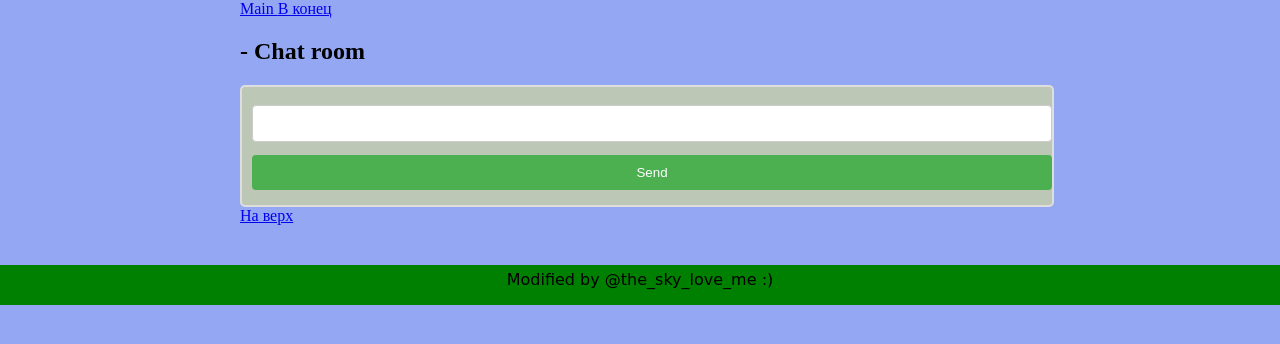
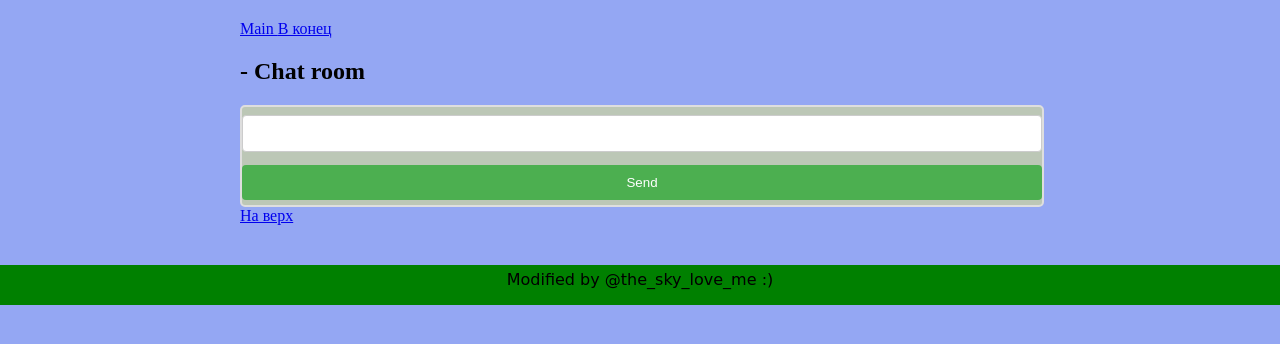
Before and after one commit to Vlad-Babiienko/DjangoChat, a Django app: template templates/room.html in a window 1280 px wide. Shown: the top 344 px of the page. Run offline with Django 3.2, Linux system fonts and the light colour scheme; the template is opened without the code that fills it, so the values that code supplies are empty; some libraries are stand-ins or nearby versions.

Commit message:
notifications

```diff
--- a/templates/room.html
+++ b/templates/room.html
@@ -18,7 +18,7 @@ body {
 .main{
     margin: 0 auto;
     max-width: 800px;
-    padding: 0 20px;
+    padding: 20px;
     padding-bottom: 20px;
     margin-bottom: 20px;
 }
@@ -35,7 +35,7 @@ body {
     float:right;
     background-color: rgb(55, 62, 202);
     margin: 5px 15px;
-    margin-right: 5px;
+    margin-right: 8px;
     margin-left: 40%;
     padding: 10px;
     padding-left: 15px;
@@ -181,8 +181,8 @@ $(document).ready(function(){
       border: 2px solid #dedede;
       background-color: rgb(188, 199, 182);
       border-radius: 5px;
-      padding: 10px;
-      padding-right:0;
+      padding: 0;
+
     }
     </style>
 
```
